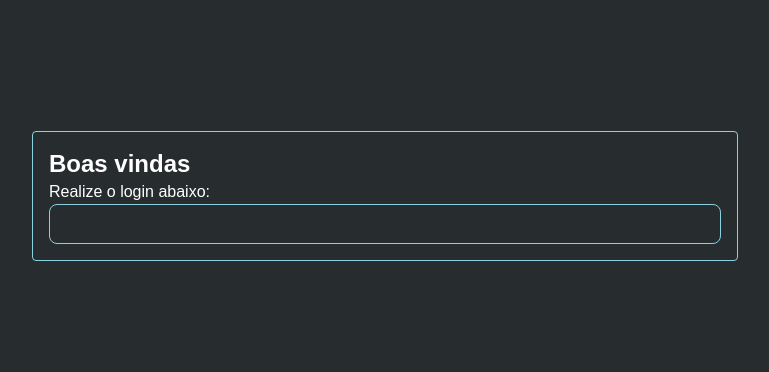
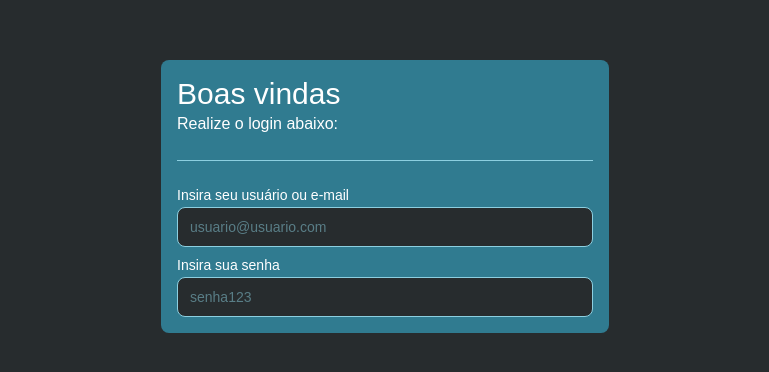
Before and after one commit to NicholasBapt/sclera-bi, a React (Vite) app: page /login in a window 1280 px wide. Shown: the part 204-576 px from the top of the page, without its empty margins (255-1024 px from the left). Built offline with nearby package versions, Linux system fonts and the light colour scheme.

Commit message:
textinputs

```diff
--- /dev/null
+++ b/src/components/Divider.tsx
@@ -0,0 +1,39 @@
+import React from "react";
+import { cva, type VariantProps } from "class-variance-authority";
+
+export const buttonVariants = cva(
+  `
+    flex items-center justify-center `,
+  {
+    variants: {
+      variant: {
+        primary: "bg-blue-light",
+      },
+      size: {
+        md: "h-px my-6",
+        sm: "h-1",
+      },
+    },
+    defaultVariants: {
+      variant: "primary",
+      size: "md",
+    },
+  },
+);
+
+interface DividerProps
+  extends React.ComponentProps<"div">, VariantProps<typeof buttonVariants> {}
+
+export default function Divider({
+  variant,
+  size,
+  className,
+  ...props
+}: DividerProps) {
+  return (
+    <div
+      className={buttonVariants({ variant, size, className })}
+      {...props}
+    ></div>
+  );
+}
--- /dev/null
+++ b/src/components/FormComponents/Inputs/InputField.tsx
@@ -0,0 +1,37 @@
+import { cva, type VariantProps } from "class-variance-authority";
+import Text from "../../Text";
+import TextInput from "./TextInput";
+
+export const inputFieldVariants = cva("flex flex-col gap-0.5", {
+  variants: {
+    variant: {
+      regular: "mb-2",
+      last: "mb-0",
+    },
+  },
+  defaultVariants: {
+    variant: "regular",
+  },
+});
+
+interface InputFieldProps
+  extends
+    Omit<React.ComponentProps<typeof TextInput>, "size" | "variant">,
+    VariantProps<typeof inputFieldVariants> {
+  label: string;
+  className?: string;
+}
+
+export default function InputField({
+  label,
+  variant,
+  className,
+  ...inputProps
+}: InputFieldProps) {
+  return (
+    <div className={inputFieldVariants({ variant, className })}>
+      <Text variant="body-sm">{label}</Text>
+      <TextInput {...inputProps} />
+    </div>
+  );
+}
--- a/src/components/LoginSteps/LoginFirstStep.tsx
+++ b/src/components/LoginSteps/LoginFirstStep.tsx
@@ -1,9 +1,10 @@
 import { cva, type VariantProps } from "class-variance-authority";
 import Text from "../Text";
-import TextInput from "../FormComponents/Inputs/TextInput";
+import Divider from "../Divider";
+import InputField from "../FormComponents/Inputs/InputField";
 
 export const loginFirstStepVariants = cva(
-  "w-2xl flex flex-col justify-center",
+  "w-full flex flex-col justify-center",
   {
     variants: {
       variant: {
@@ -18,18 +19,33 @@ export const loginFirstStepVariants = cva(
 
 interface LoginFirstStepProps
   extends
-    React.ComponentProps<"div">,
+    React.ComponentProps<"section">,
     VariantProps<typeof loginFirstStepVariants> {}
 
 export default function LoginFirstStep({
   variant,
   className,
+  ...props
 }: LoginFirstStepProps) {
   return (
-    <div className={loginFirstStepVariants({ variant, className })}>
-      <Text variant={"head-lg-bold"}>Boas vindas</Text>
+    <section
+      className={loginFirstStepVariants({ variant, className })}
+      {...props}
+    >
+      <Text variant={"head-lg"}>Boas vindas</Text>
       <Text variant={"body-md"}>Realize o login abaixo:</Text>
-      <TextInput />
-    </div>
+      <Divider />
+      <InputField
+        label="Insira seu usuário ou e-mail"
+        type="text"
+        placeholder="usuario@usuario.com"
+      />
+      <InputField
+        label="Insira sua senha"
+        type="password"
+        placeholder="senha123"
+        variant="last"
+      />
+    </section>
   );
 }
--- a/src/components/Text.tsx
+++ b/src/components/Text.tsx
@@ -4,8 +4,10 @@ import { cva, type VariantProps } from "class-variance-authority";
 export const textVariants = cva("font-sans text-white", {
   variants: {
     variant: {
-      "head-lg-bold": "text-2xl font-semibold",
+      "head-lg": "text-3xl",
+      "head-lg-bold": "text-3xl font-semibold",
       "head-md-regular": "text-sm",
+      "body-sm": "text-sm leading-5",
       "body-sm-bold": "text-sm leading-5 font-semibold",
       "body-md": "text-base  leading-6 font-normal",
       "body-md-bold": "text-base leading-6 font-semibold",
--- a/src/pages/Login.tsx
+++ b/src/pages/Login.tsx
@@ -2,7 +2,7 @@ import LoginFirstStep from "../components/LoginSteps/LoginFirstStep";
 
 export function Login() {
   return (
-    <div className="flex flex-col justify-center justify-items-center p-4 border-blue-light border rounded">
+    <div className="flex flex-col justify-center justify-items-center p-4 rounded-lg w-full max-w-md bg-blue-base">
       <LoginFirstStep />
     </div>
   );
```
